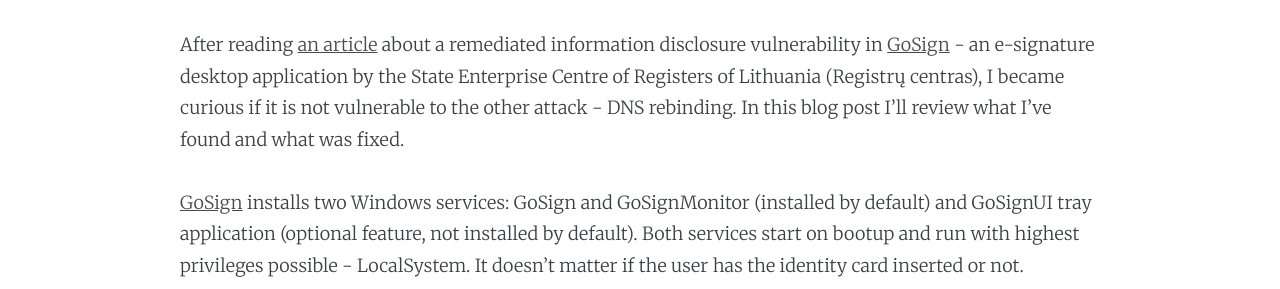
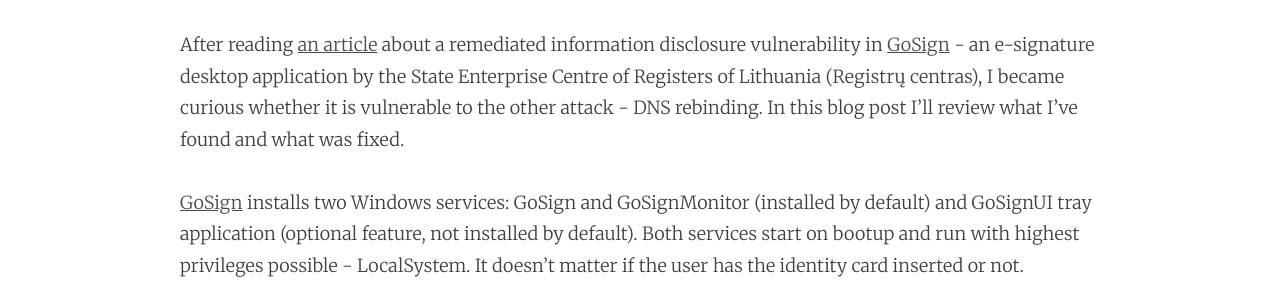
Before and after one commit to JarLob/jarlob.github.io, a Jekyll site: the page built from _posts/2020-12-30-registru-centras-gosign-vulnerabilities.md, in a window 1280 px wide and 900 px high. Shown: the part 494-783 px from the top of the window. Built offline with Jekyll 4.4.1, drawn with Linux system fonts in a browser that asks for light colours.

Commit message:
curious whether

```diff
--- a/_posts/2020-12-30-registru-centras-gosign-vulnerabilities.md
+++ b/_posts/2020-12-30-registru-centras-gosign-vulnerabilities.md
@@ -6,7 +6,7 @@ categories: HackAndTell
 cover:      gosign_js.png
 permalink:  /en/blog/registru-centras-gosign-vulnerabilities
 ---
-After reading [an article](https://sec-consult.com/blog/detail/deanonymization-of-lithuanian-e-signature-users/) about a remediated information disclosure vulnerability in [GoSign](https://www.elektroninis.lt/paruosti-kompiuteri/nid-1287) - an e-signature desktop application by the State Enterprise Centre of Registers of Lithuania (Registrų centras), I became curious if it is not vulnerable to the other attack - DNS rebinding. In this blog post I'll review what I've found and what was fixed.
+After reading [an article](https://sec-consult.com/blog/detail/deanonymization-of-lithuanian-e-signature-users/) about a remediated information disclosure vulnerability in [GoSign](https://www.elektroninis.lt/paruosti-kompiuteri/nid-1287) - an e-signature desktop application by the State Enterprise Centre of Registers of Lithuania (Registrų centras), I became curious whether it is vulnerable to the other attack - DNS rebinding. In this blog post I'll review what I've found and what was fixed.
 
 [GoSign](https://www.elektroninis.lt/bylos/elektroninis_lt/Diegliai/GoSignCore.msi) installs two Windows services: GoSign and GoSignMonitor (installed by default) and GoSignUI tray application (optional feature, not installed by default). Both services start on bootup and run with highest privileges possible - LocalSystem. It doesn't matter if the user has the identity card inserted or not.
 
```
